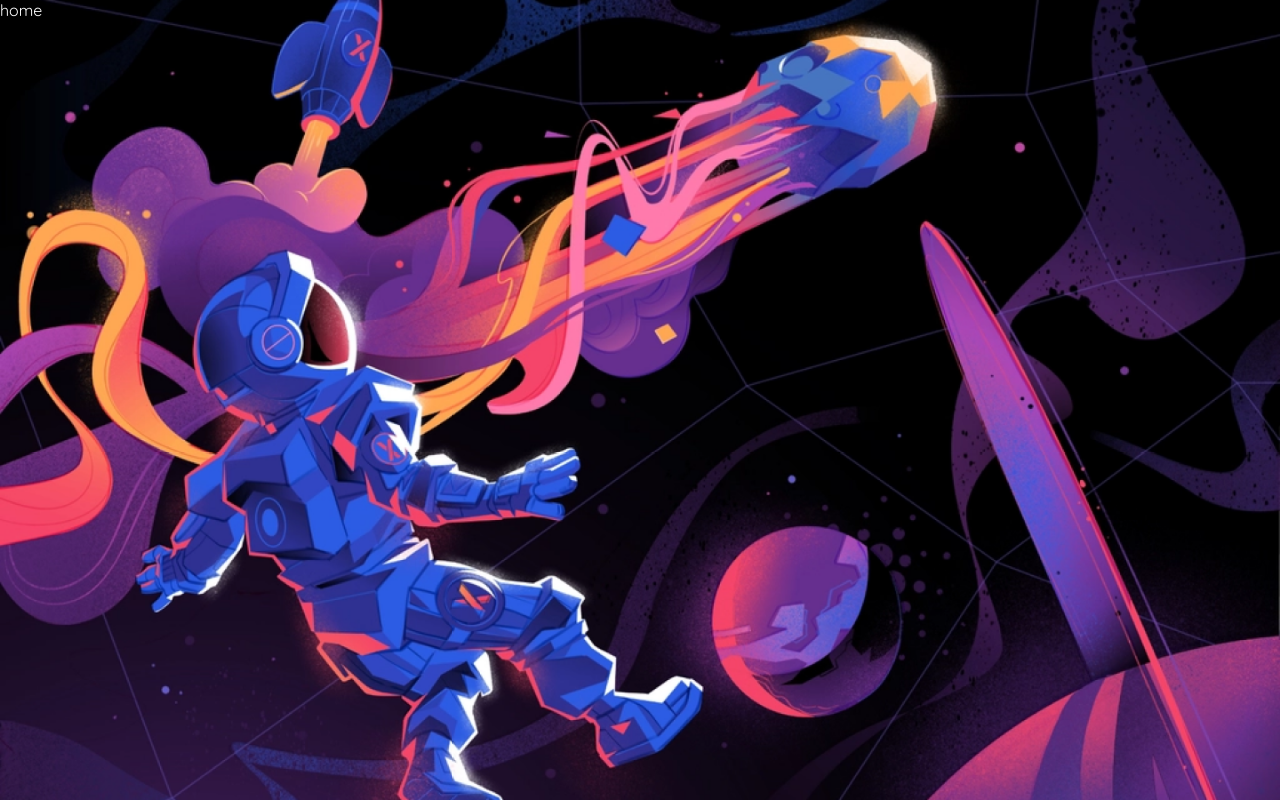
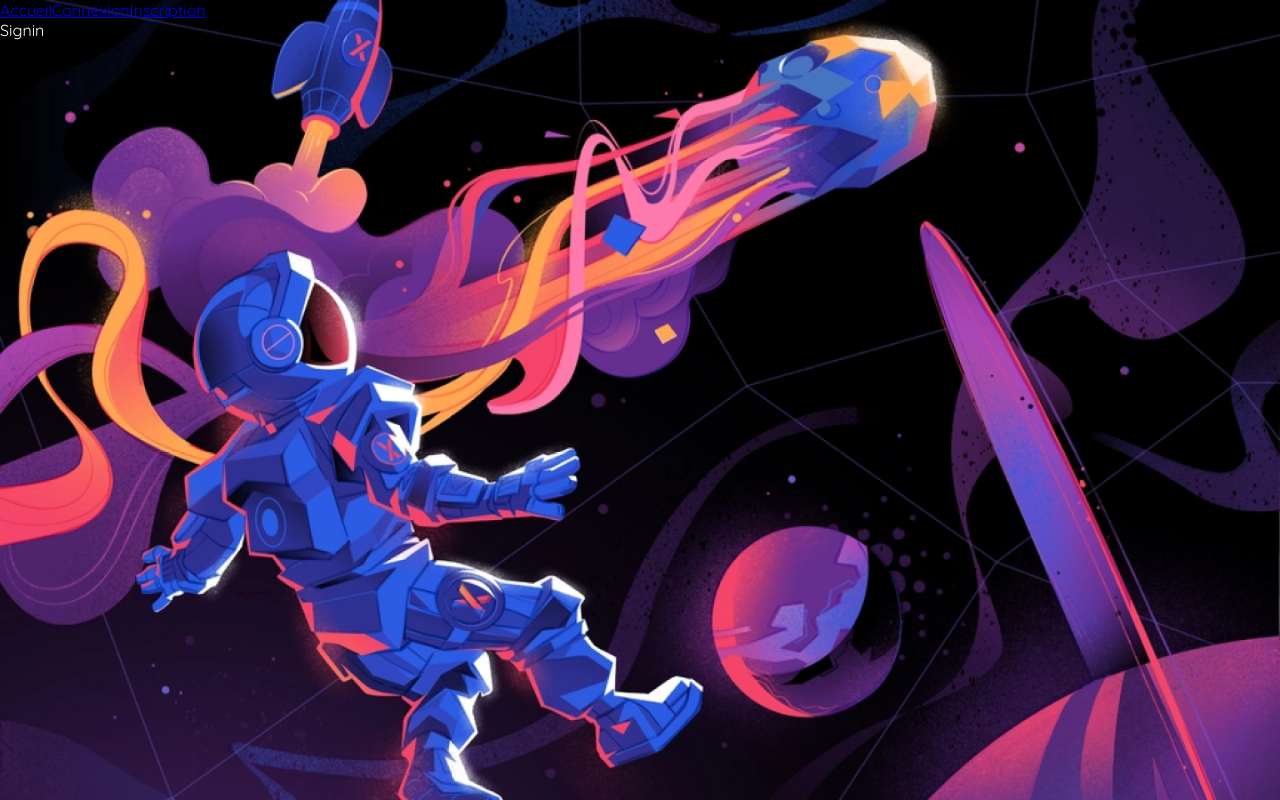
Before and after one commit to GalactiCatCorporation/GalactiCat-front, a React (Create React App) app: page /connexion in a window 1280 px wide. Built offline with nearby package versions, Linux system fonts and the light colour scheme.

Commit message:
navigation

```diff
--- a/package.json
+++ b/package.json
@@ -8,6 +8,7 @@
     "@testing-library/user-event": "^13.5.0",
     "react": "^18.2.0",
     "react-dom": "^18.2.0",
+    "react-router-dom": "^6.8.2",
     "react-scripts": "5.0.1",
     "sass": "^1.58.3",
     "web-vitals": "^2.1.4",
--- a/src/App.js
+++ b/src/App.js
@@ -1,11 +1,24 @@
 import React from 'react';
 import './App.scss';
 import Home from './views/Home';
+import { BrowserRouter as Router, Routes, Route } from 'react-router-dom';
+import Signup from './views/auth/Signup';
+import Signin from './views/auth/Signin';
+import Header from './components/header/Header';
 
 function App() {
   return (
     <div className='App'>
-      <Home/>
+      <Router>
+        <Header />
+        <Routes>
+          <Route path='/'>
+            <Route index element={<Home />}/>
+            <Route path='connexion' element={<Signin />}/>
+            <Route path='inscription' element={<Signup />}/>
+          </Route>
+        </Routes>
+      </Router>
     </div>
   );
 }
--- a/src/components/header/Header.js
+++ b/src/components/header/Header.js
@@ -0,0 +1,14 @@
+import React from 'react';
+import { Link } from "react-router-dom";
+
+function Header() {
+  return (
+    <>
+        <Link to='/'>Accueil</Link>
+        <Link to='/connexion'>Connexion</Link>
+        <Link to='/inscription'>Inscription</Link>
+    </>
+  )
+}
+
+export default Header
--- a/src/views/auth/Signin.js
+++ b/src/views/auth/Signin.js
@@ -0,0 +1,9 @@
+import React from 'react'
+
+function Signin() {
+  return (
+    <div>Signin</div>
+  )
+}
+
+export default Signin
--- a/src/views/auth/Signup.js
+++ b/src/views/auth/Signup.js
@@ -0,0 +1,9 @@
+import React from 'react'
+
+function Signup() {
+  return (
+    <div>Signup</div>
+  )
+}
+
+export default Signup
```
Also changed, not shown: 1 other file (tests, documents, lock files or other folders).
